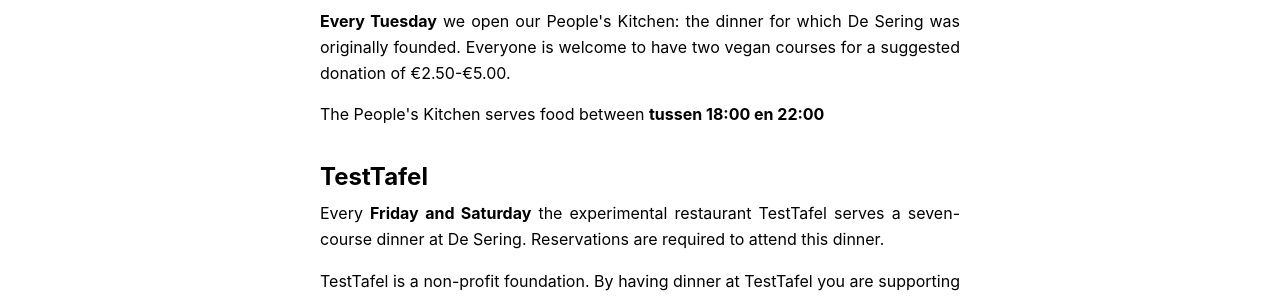
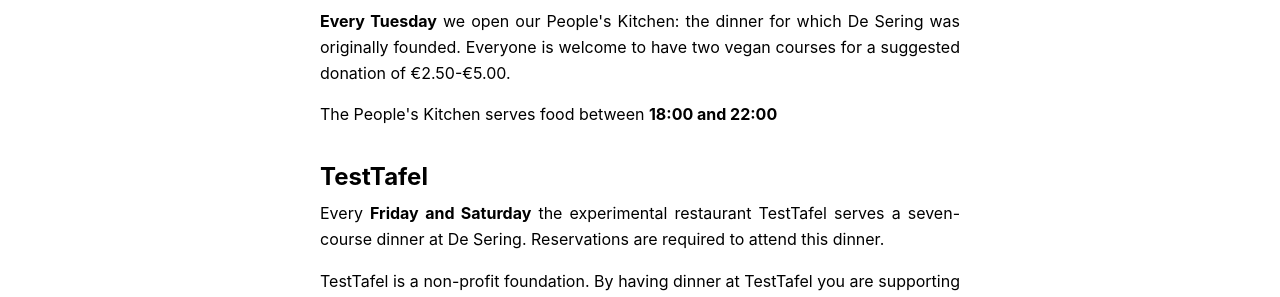
Before and after one commit to decoalitie/desering.org, a Jekyll site: the page built from en/index.html, in a window 1280 px wide and 1087 px high. Shown: the part 381-678 px from the top of the window. Built offline with Jekyll 4.4.1, drawn with Linux system fonts in a browser that asks for light colours; some web fonts are replaced.

Commit message:
Fix typo

```diff
--- a/en/index.html
+++ b/en/index.html
@@ -38,7 +38,7 @@
   </p>
 
   <p>
-    The People's Kitchen serves food between <strong>tussen 18:00 en 22:00</strong>
+    The People's Kitchen serves food between <strong>18:00 and 22:00</strong>
   </p>
 </section>
 
```
